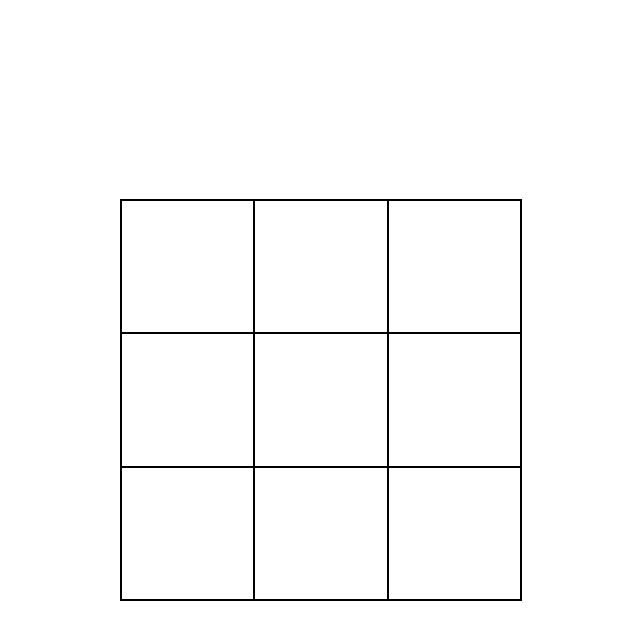
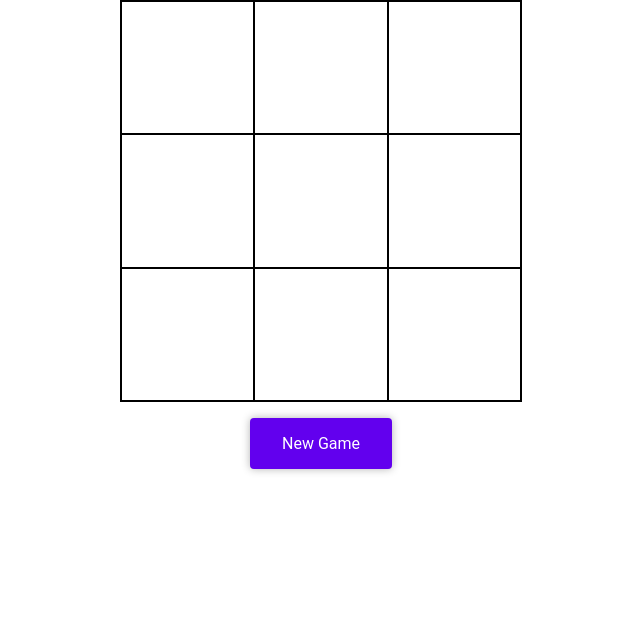
Before and after one commit to djcurill/tic-tac-toe, a plain HTML site: page index.html in a window 1280 px wide. Shown: the whole page, without its empty margins (319-959 px from the left). Drawn offline with Linux system fonts and the light colour scheme.

Commit message:
Add new game button with no functionality to bottom of page

```diff
--- a/css/styles.css
+++ b/css/styles.css
@@ -1,8 +1,11 @@
 body{
     font-family:Arial, Helvetica, sans-serif;
-    display: grid;
-    height: 100vh;
-    place-items: center center;
+}
+
+.center{
+    margin: 0 auto;
+    width: 100%;
+    text-align: center;
 }
 
 .board{
@@ -21,3 +24,19 @@ body{
     border: 1px solid black;
     font-size: 48px;
 }
+
+button {
+    margin: 1rem;
+    position: relative;
+    overflow: hidden;
+    color: #fff;
+    background-color: #6200ee;
+    padding: 1rem 2rem;
+    font-family: 'Roboto', sans-serif;
+    font-size: 1rem;
+    outline: 0;
+    border: 0;
+    border-radius: 0.25rem;
+    box-shadow: 0 0 0.5rem rgba(0, 0, 0, 0.3);
+    cursor: pointer;
+  }
--- a/index.html
+++ b/index.html
@@ -9,7 +9,8 @@
 </head>
 
 <body>
-    <div class="board">
+
+    <div class="board center">
         <div class="cell" data-row="0" data-col="0"></div>
         <div class="cell" data-row="0" data-col="1"></div>
         <div class="cell" data-row="0" data-col="2"></div>
@@ -20,4 +21,7 @@
         <div class="cell" data-row="2" data-col="1"></div>
         <div class="cell" data-row="2" data-col="2"></div>
     </div>
+    <div class="center">
+        <button>New Game</button>
+    </div>
 </body>
```
